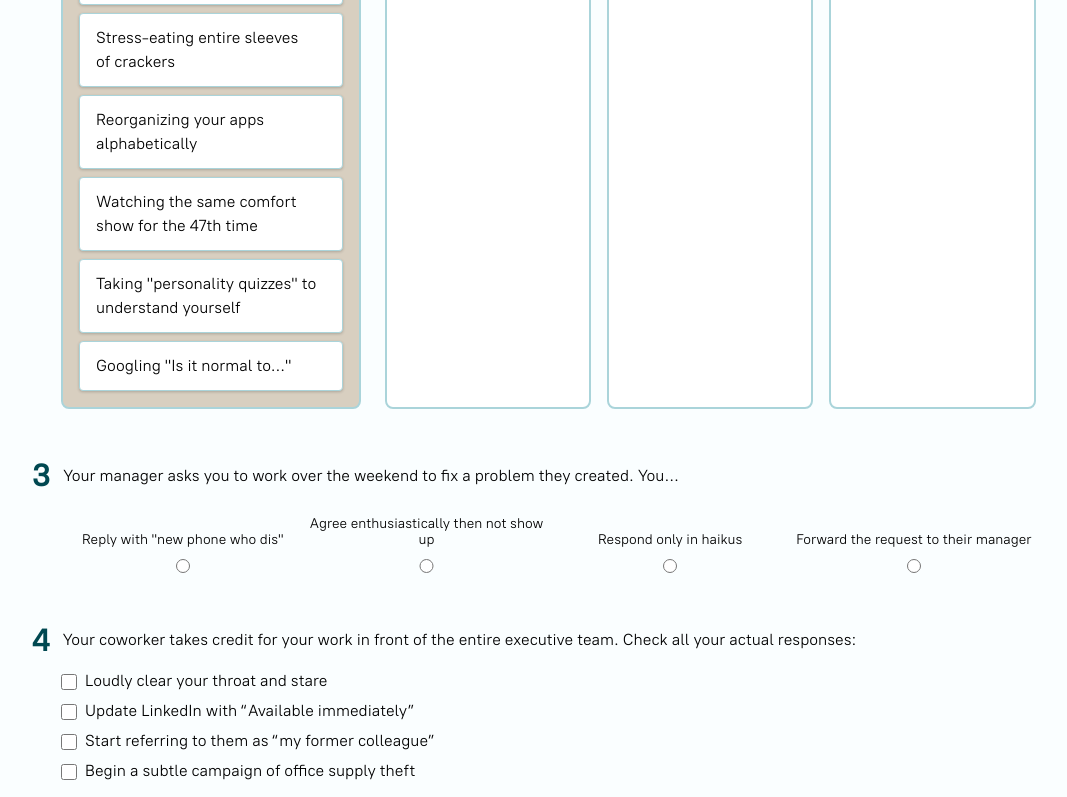
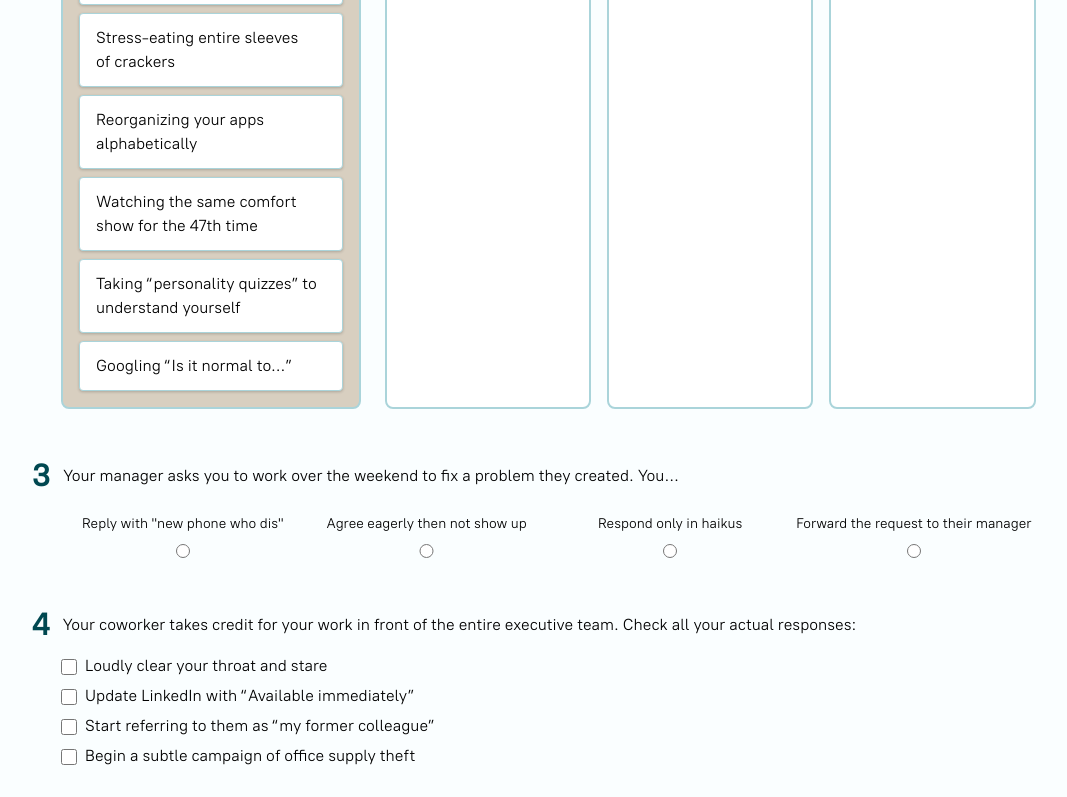
Before and after one commit to Steponass/GLT-Assessment, a Vue app: page /assessment/situational in a window 1280 px wide. Shown: the part 657-1454 px from the top of the page, without its empty margins (106-1173 px from the left). Built offline with nearby package versions, Linux system fonts and the light colour scheme.

Commit message:
Visual tuning and dumb quote fixes

```diff
--- a/src/components/assessment/inputRadio/InputRadio.vue
+++ b/src/components/assessment/inputRadio/InputRadio.vue
@@ -73,6 +73,7 @@ const inputName = computed(() => props.name)
   flex: 1;
   display: flex;
   justify-content: center;
+  padding-inline: 2px;
 }
 
 .radio-label {
--- a/src/views/DataAnalysisAssessment.vue
+++ b/src/views/DataAnalysisAssessment.vue
@@ -2,7 +2,7 @@
   <div class="assessment">
     <h1 class="assessment-title">Data Analysis Assessment</h1>
     <p class="assessment-description">
-      Lick that data clean off the table.
+      Lick that data clean off that table.
     </p>
 
     <form class="questions-container" @submit.prevent="handleSubmit">
@@ -120,12 +120,12 @@ const reliabilityDataPoints = [
   'Your screen time report',
   'Calorie counts on restaurant menus',
   'Dating app user photos',
+  'Your boss saying “We\'re like a family here”',
   'Social media engagement metrics',
   "Your step counter when you're driving",
   'Restaurant reviews that are exactly 5 stars or 1 star',
-  'Your boss saying "We\'re like a family here"',
   'Your friend who "doesn\'t like drama"',
-  'Terms and Conditions everyone "read and agreed to"',
+  'Terms and Conditions everyone “read and agreed to”',
 ]
 
 const handleSubmit = () => {
--- a/src/views/LogicAssessment.vue
+++ b/src/views/LogicAssessment.vue
@@ -147,10 +147,10 @@ const paradoxAutocompleteOptions = [
 
 // Question 5: Analogy completion options
 const analogyOptions = [
-  { value: 'collaboration', text: 'Collaboration' },
+  { value: 'trauma_bonding', text: 'Stockholm syndrome' },
+  { value: 'help', text: 'A cry for help' },
   { value: 'awkward_bonding', text: 'Awkward bonding' },
-  { value: 'trust_building', text: 'Trust building' },
-  { value: 'skill_development', text: 'Skill development' }
+  { value: 'group_therapy', text: 'Forced group therapy' }
 ]
 
 const handleSubmit = () => {
--- a/src/views/NumeracyAssessment.vue
+++ b/src/views/NumeracyAssessment.vue
@@ -92,7 +92,7 @@ const baseQuestions = [
     options: [
       { value: 'they-matter', text: 'Never, choo-choo!' },
       { value: 'after-therapy', text: 'After therapy' },
-      { value: 'trains-sentience', text: 'When the trains achieve sentience' },
+      { value: 'trains-sentience', text: 'When trains achieve sentience' },
       { value: 'i-am-train', text: 'I am the train' }
     ],
     behaviorKind: 'regular'
@@ -117,7 +117,7 @@ const baseQuestions = [
   {
     id: 'q4',
     type: 'number',
-    text: 'If "synergy" gets mentioned 14 times per meeting and you attend 6 meetings weekly, how many times monthly do you die inside?',
+    text: 'If “synergy” gets mentioned 14 times per meeting and you attend 6 meetings weekly, how many times monthly do you die inside?',
     behaviorKind: 'shifty'
   },
   {
--- a/src/views/SituationalAssessment.vue
+++ b/src/views/SituationalAssessment.vue
@@ -120,13 +120,13 @@ const copingMechanismsItems = [
   'Stress-eating entire sleeves of crackers',
   'Reorganizing your apps alphabetically',
   'Watching the same comfort show for the 47th time',
-  'Taking "personality quizzes" to understand yourself',
-  'Googling "Is it normal to..."'
+  'Taking “personality quizzes” to understand yourself',
+  'Googling “Is it normal to...”'
 ]
 
 const overtimeOptions = [
   { value: 'reply_with_who_dis', text: 'Reply with "new phone who dis"' },
-  { value: 'agree_then_not_showup', text: 'Agree enthusiastically then not show up' },
+  { value: 'agree_then_not_showup', text: 'Agree eagerly then not show up' },
   { value: 'respond_in_haikus', text: 'Respond only in haikus' },
   { value: 'forward_to_their_mngr', text: 'Forward the request to their manager' }
 ]
--- a/src/views/SummaryView.vue
+++ b/src/views/SummaryView.vue
@@ -26,7 +26,7 @@
         </ul>
 
         <h5>Recommended Role:</h5>
-        <p>{{ userPersonalityProfile.recommendedRole }}</p>
+        <p class="summary-list">{{ userPersonalityProfile.recommendedRole }}</p>
 
 
         <div class="in-touch-shortly">
@@ -104,7 +104,7 @@ export default {
 
 .summary-list {
   list-style: inside;
-  margin-block: var(--space-8-12px) var(--space-16-24px);
+  margin-block: var(--space-8-12px) var(--space-24px);
 }
 
 hr {
```
